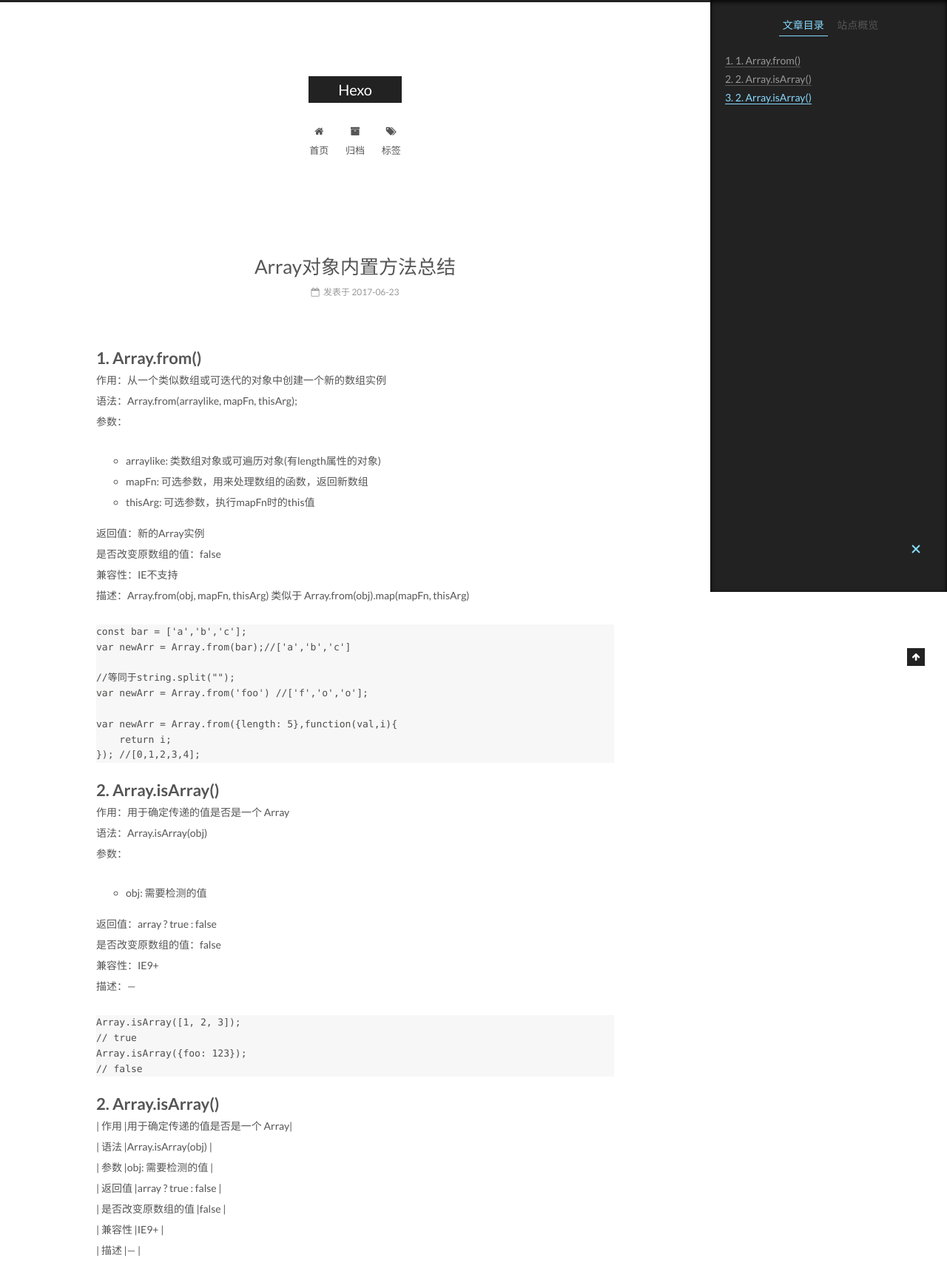
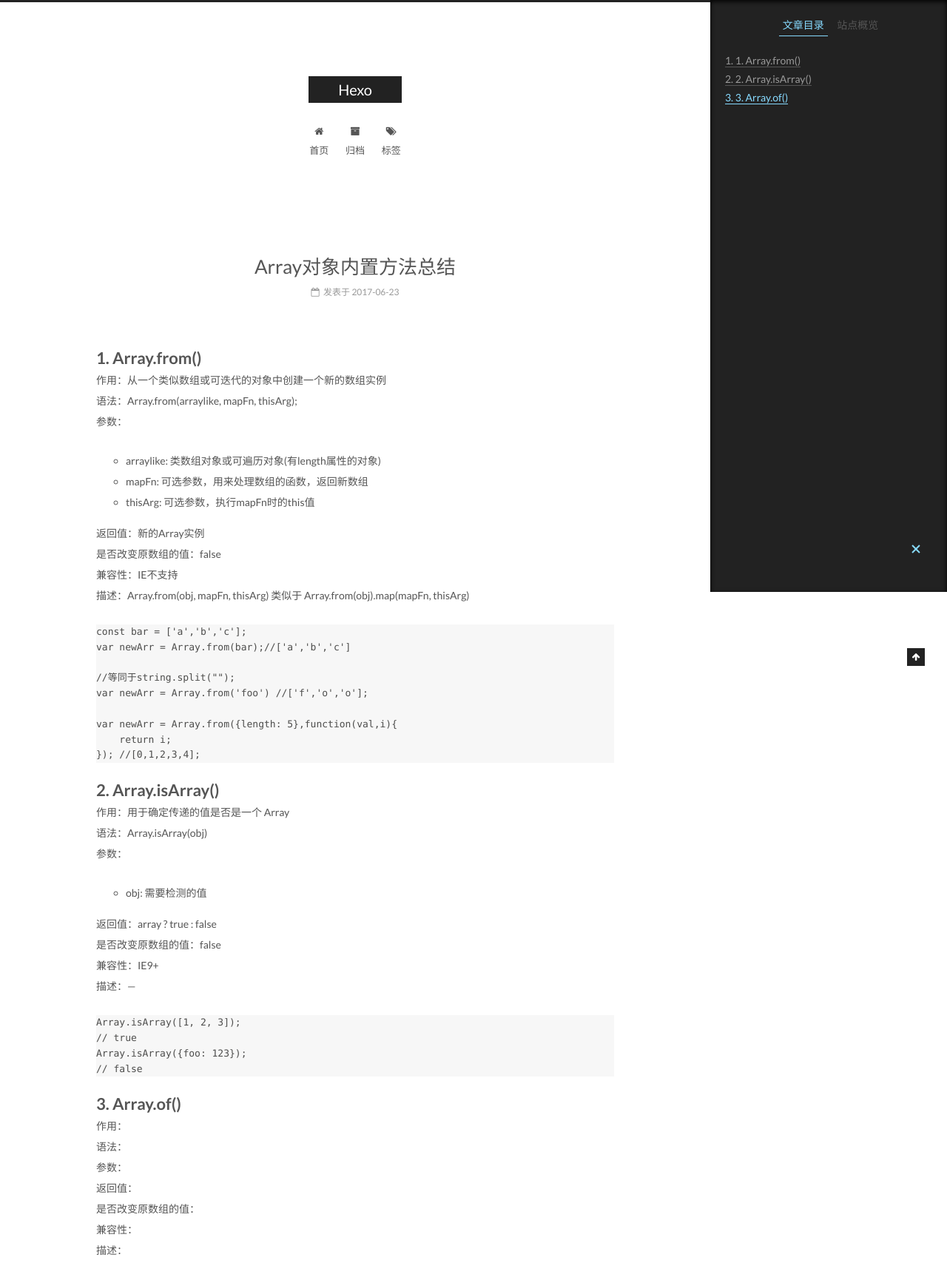
Before and after one commit to Godzhang/Godzhang.github.io, a plain HTML site: page 2017/06/23/Array对象内置方法总结/index.html in a window 1280 px wide. Shown: the top 1707 px of the page at 74% size. Drawn offline with Linux system fonts and the light colour scheme.

Commit message:
Site updated: 2017-06-24 09:01:58

```diff
--- a/2017/06/23/Array对象内置方法总结/index.html
+++ b/2017/06/23/Array对象内置方法总结/index.html
@@ -96,7 +96,7 @@
 <meta property="og:url" content="http://yoursite.com/2017/06/23/Array对象内置方法总结/index.html">
 <meta property="og:site_name" content="Hexo">
 <meta property="og:description" content="1. Array.from()作用：从一个类似数组或可迭代的对象中创建一个新的数组实例语法：Array.from(arraylike, mapFn, thisArg);参数：   arraylike: 类数组对象或可遍历对象(有length属性的对象) mapFn: 可选参数，用来处理数组的函数，返回新数组 thisArg: 可选参数，执行mapFn时的this值  返回值：新的Array实例是否">
-<meta property="og:updated_time" content="2017-06-24T00:58:24.098Z">
+<meta property="og:updated_time" content="2017-06-24T01:01:50.274Z">
 <meta name="twitter:card" content="summary">
 <meta name="twitter:title" content="Array对象内置方法总结">
 <meta name="twitter:description" content="1. Array.from()作用：从一个类似数组或可迭代的对象中创建一个新的数组实例语法：Array.from(arraylike, mapFn, thisArg);参数：   arraylike: 类数组对象或可遍历对象(有length属性的对象) mapFn: 可选参数，用来处理数组的函数，返回新数组 thisArg: 可选参数，执行mapFn时的this值  返回值：新的Array实例是否">
@@ -342,7 +342,7 @@ var newArr = Array.from({length: 5},function(val,i){
 // true
 Array.isArray({foo: 123});
 // false
-</code></pre><h1 id="2-Array-isArray-1"><a href="#2-Array-isArray-1" class="headerlink" title="2. Array.isArray()"></a>2. Array.isArray()</h1><p>| 作用               |用于确定传递的值是否是一个 Array|<br>| 语法               |Array.isArray(obj)              |<br>| 参数               |obj: 需要检测的值               |<br>| 返回值             |array ? true : false            |<br>| 是否改变原数组的值 |false                           |<br>| 兼容性             |IE9+                            |<br>| 描述               |—                             |</p>
+</code></pre><h1 id="3-Array-of"><a href="#3-Array-of" class="headerlink" title="3. Array.of()"></a>3. Array.of()</h1><p>作用：<br>语法：<br>参数：<br>返回值：<br>是否改变原数组的值：<br>兼容性：<br>描述： </p>
 
 
     </div>
@@ -498,7 +498,7 @@ Array.isArray({foo: 123});
 
 
 
-              <div class="post-toc-content"><ol class="nav"><li class="nav-item nav-level-1"><a class="nav-link" href="#1-Array-from"><span class="nav-number">1.</span> <span class="nav-text">1. Array.from()</span></a></li><li class="nav-item nav-level-1"><a class="nav-link" href="#2-Array-isArray"><span class="nav-number">2.</span> <span class="nav-text">2. Array.isArray()</span></a></li><li class="nav-item nav-level-1"><a class="nav-link" href="#2-Array-isArray-1"><span class="nav-number">3.</span> <span class="nav-text">2. Array.isArray()</span></a></li></ol></div>
+              <div class="post-toc-content"><ol class="nav"><li class="nav-item nav-level-1"><a class="nav-link" href="#1-Array-from"><span class="nav-number">1.</span> <span class="nav-text">1. Array.from()</span></a></li><li class="nav-item nav-level-1"><a class="nav-link" href="#2-Array-isArray"><span class="nav-number">2.</span> <span class="nav-text">2. Array.isArray()</span></a></li><li class="nav-item nav-level-1"><a class="nav-link" href="#3-Array-of"><span class="nav-number">3.</span> <span class="nav-text">3. Array.of()</span></a></li></ol></div>
 
 
           </div>
--- a/css/main.css
+++ b/css/main.css
@@ -1695,7 +1695,7 @@ pre .javascript .function {
   width: 4px;
   height: 4px;
   border-radius: 50%;
-  background: #d1fc26;
+  background: #fe3e1a;
 }
 .links-of-blogroll {
   font-size: 13px;
```
Also changed, not shown: index.html (+1 -1 lines).
